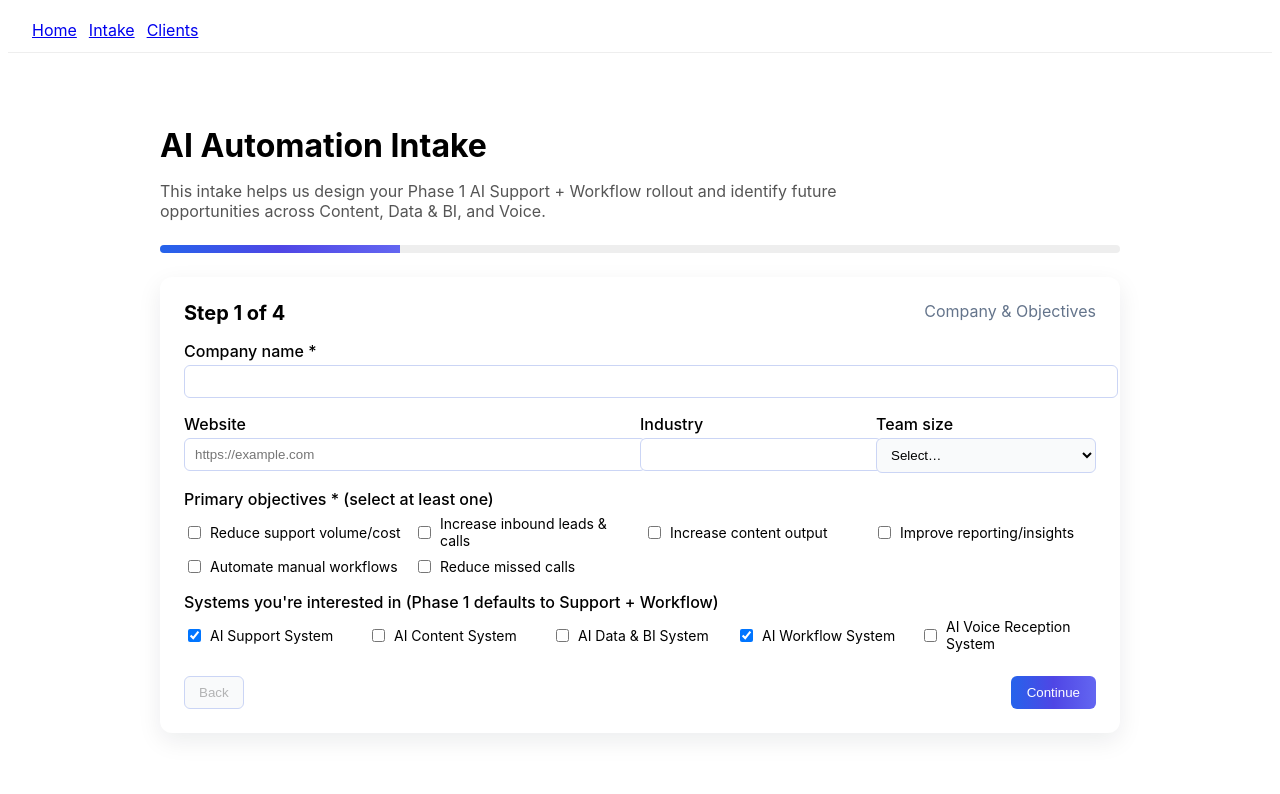
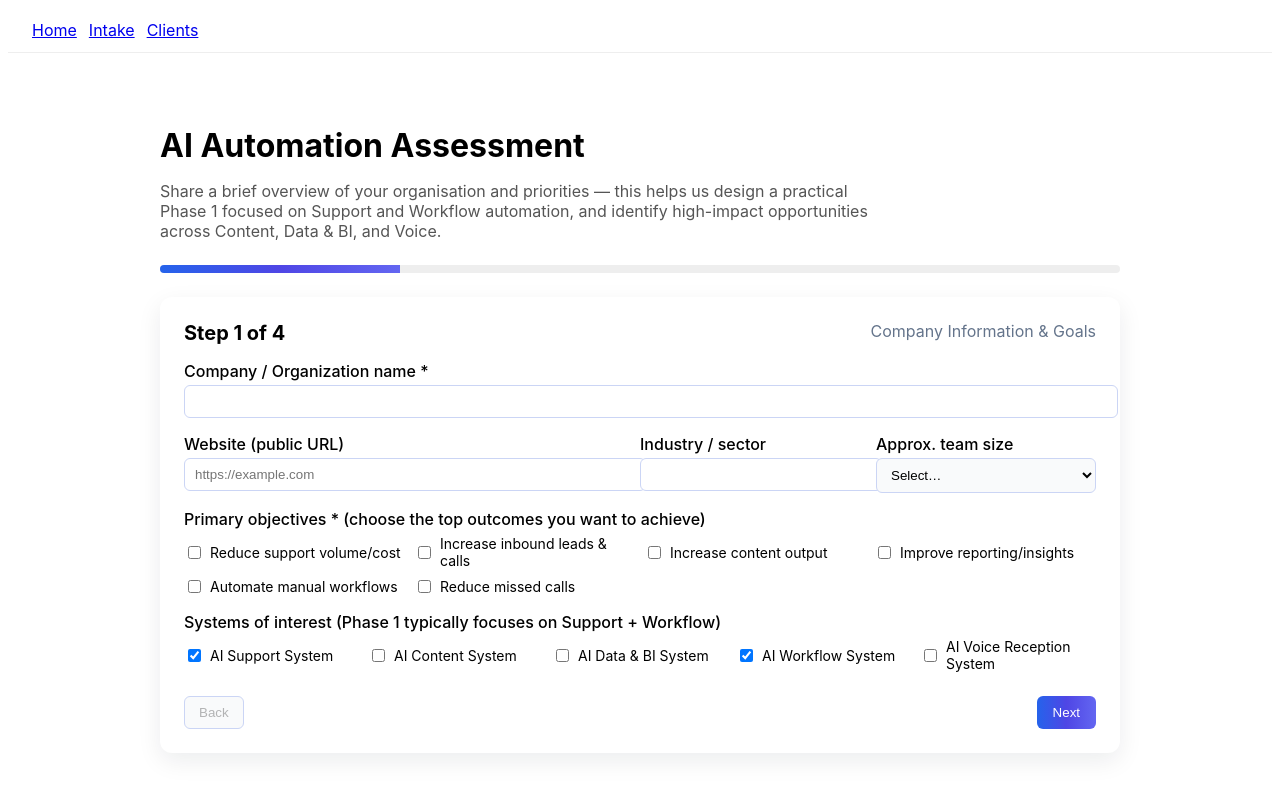
Before and after one commit to SoftSystemsStudio/Soft-Systems-Studio, a Next.js app in the folder packages/frontend/: page /intake in a window 1280 px wide. Shown: the top 794 px of the page. Built offline with nearby package versions, Linux system fonts and the light colour scheme.

Commit message:
feat(frontend): professionalize intake copy and helper text

```diff
--- a/packages/frontend/src/pages/intake.tsx
+++ b/packages/frontend/src/pages/intake.tsx
@@ -214,11 +214,12 @@ export default function IntakePage() {
           margin: '0 auto',
         }}
       >
-        <header style={{ marginBottom: 24 }}>
-          <h1 style={{ fontSize: 32, marginBottom: 8 }}>AI Automation Intake</h1>
+          <header style={{ marginBottom: 24 }}>
+          <h1 style={{ fontSize: 32, marginBottom: 8 }}>AI Automation Assessment</h1>
           <p style={{ color: '#555', maxWidth: 720 }}>
-            This intake helps us design your Phase 1 AI Support + Workflow rollout and identify
-            future opportunities across Content, Data &amp; BI, and Voice.
+            Share a brief overview of your organisation and priorities — this helps us design a
+            practical Phase 1 focused on Support and Workflow automation, and identify high-impact
+            opportunities across Content, Data &amp; BI, and Voice.
           </p>
         </header>
 
@@ -256,14 +257,14 @@ export default function IntakePage() {
               justifyContent: 'space-between',
             }}
           >
-            <h2 style={{ margin: 0, fontSize: 20 }}>
+              <h2 style={{ margin: 0, fontSize: 20 }}>
               Step {step} of {totalSteps}
             </h2>
             <span style={{ color: '#64748b' }}>
-              {step === 1 && 'Company & Objectives'}
-              {step === 2 && 'Tech Stack'}
-              {step === 3 && 'Support & Operations'}
-              {step === 4 && 'Contact & Final Notes'}
+              {step === 1 && 'Company Information & Goals'}
+              {step === 2 && 'Technology & Integrations'}
+              {step === 3 && 'Support Operations Snapshot'}
+              {step === 4 && 'Primary Contact & Final Notes'}
             </span>
           </div>
 
@@ -271,7 +272,7 @@ export default function IntakePage() {
           {step === 1 && (
             <div style={{ display: 'grid', gap: 16 }}>
               <div>
-                <label style={{ display: 'block', fontWeight: 500 }}>Company name *</label>
+                <label style={{ display: 'block', fontWeight: 500 }}>Company / Organization name *</label>
                 <input
                   value={form.companyName}
                   onChange={(e) => update('companyName', e.target.value)}
@@ -296,7 +297,7 @@ export default function IntakePage() {
                 }}
               >
                 <div>
-                  <label style={{ display: 'block', fontWeight: 500 }}>Website</label>
+                  <label style={{ display: 'block', fontWeight: 500 }}>Website (public URL)</label>
                   <input
                     placeholder="https://example.com"
                     value={form.website}
@@ -314,7 +315,7 @@ export default function IntakePage() {
                   )}
                 </div>
                 <div>
-                  <label style={{ display: 'block', fontWeight: 500 }}>Industry</label>
+                  <label style={{ display: 'block', fontWeight: 500 }}>Industry / sector</label>
                   <input
                     value={form.industry}
                     onChange={(e) => update('industry', e.target.value)}
@@ -328,7 +329,7 @@ export default function IntakePage() {
                   />
                 </div>
                 <div>
-                  <label style={{ display: 'block', fontWeight: 500 }}>Team size</label>
+                  <label style={{ display: 'block', fontWeight: 500 }}>Approx. team size</label>
                   <select
                     value={form.size}
                     onChange={(e) => update('size', e.target.value)}
@@ -352,7 +353,7 @@ export default function IntakePage() {
 
               <div>
                 <label style={{ display: 'block', fontWeight: 500 }}>
-                  Primary objectives * (select at least one)
+                  Primary objectives * (choose the top outcomes you want to achieve)
                 </label>
                 <div
                   style={{
@@ -397,7 +398,7 @@ export default function IntakePage() {
 
               <div>
                 <label style={{ display: 'block', fontWeight: 500 }}>
-                  Systems you&apos;re interested in (Phase 1 defaults to Support + Workflow)
+                  Systems of interest (Phase 1 typically focuses on Support + Workflow)
                 </label>
                 <div
                   style={{
@@ -442,7 +443,7 @@ export default function IntakePage() {
           {step === 2 && (
             <div style={{ display: 'grid', gap: 16 }}>
               <div>
-                <label style={{ display: 'block', fontWeight: 500 }}>Website platform</label>
+                <label style={{ display: 'block', fontWeight: 500 }}>Website / storefront platform</label>
                 <select
                   value={form.websitePlatform}
                   onChange={(e) => update('websitePlatform', e.target.value)}
@@ -575,8 +576,8 @@ export default function IntakePage() {
           {step === 3 && (
             <div style={{ display: 'grid', gap: 16 }}>
               <div>
-                <label style={{ display: 'block', fontWeight: 500 }}>
-                  Approximate number of inquiries per day
+                  <label style={{ display: 'block', fontWeight: 500 }}>
+                    Typical inquiries per day (approx.)
                 </label>
                 <input
                   value={form.dailyInquiries}
@@ -597,7 +598,7 @@ export default function IntakePage() {
 
               <div>
                 <label style={{ display: 'block', fontWeight: 500 }}>
-                  Current support channels
+                  Current customer support channels (where customers contact you today)
                 </label>
                 <div
                   style={{
@@ -639,7 +640,7 @@ export default function IntakePage() {
 
               <div>
                 <label style={{ display: 'block', fontWeight: 500 }}>
-                  What are your main pain points today? *
+                  What are the main challenges you currently face? *
                 </label>
                 <textarea
                   value={form.mainPainPoints}
@@ -673,7 +674,7 @@ export default function IntakePage() {
               >
                 <div>
                   <label style={{ display: 'block', fontWeight: 500 }}>
-                    Primary contact name *
+                    Primary contact (name) *
                   </label>
                   <input
                     value={form.contactName}
@@ -708,7 +709,7 @@ export default function IntakePage() {
                   )}
                 </div>
                 <div>
-                  <label style={{ display: 'block', fontWeight: 500 }}>Contact phone</label>
+                  <label style={{ display: 'block', fontWeight: 500 }}>Contact phone (optional)</label>
                   <input
                     value={form.contactPhone}
                     onChange={(e) => update('contactPhone', e.target.value)}
@@ -726,7 +727,7 @@ export default function IntakePage() {
 
               <div>
                 <label style={{ display: 'block', fontWeight: 500 }}>
-                  Anything else we should know? *
+                  Additional context or goals (brief) *
                 </label>
                 <textarea
                   value={form.notes}
@@ -794,7 +795,7 @@ export default function IntakePage() {
                   cursor: 'pointer',
                 }}
               >
-                Continue
+                Next
               </button>
             )}
 
@@ -812,7 +813,7 @@ export default function IntakePage() {
                   cursor: loading ? 'default' : 'pointer',
                 }}
               >
-                {loading ? 'Submitting…' : 'Submit'}
+                {loading ? 'Submitting…' : 'Submit intake'}
               </button>
             )}
           </div>
```
